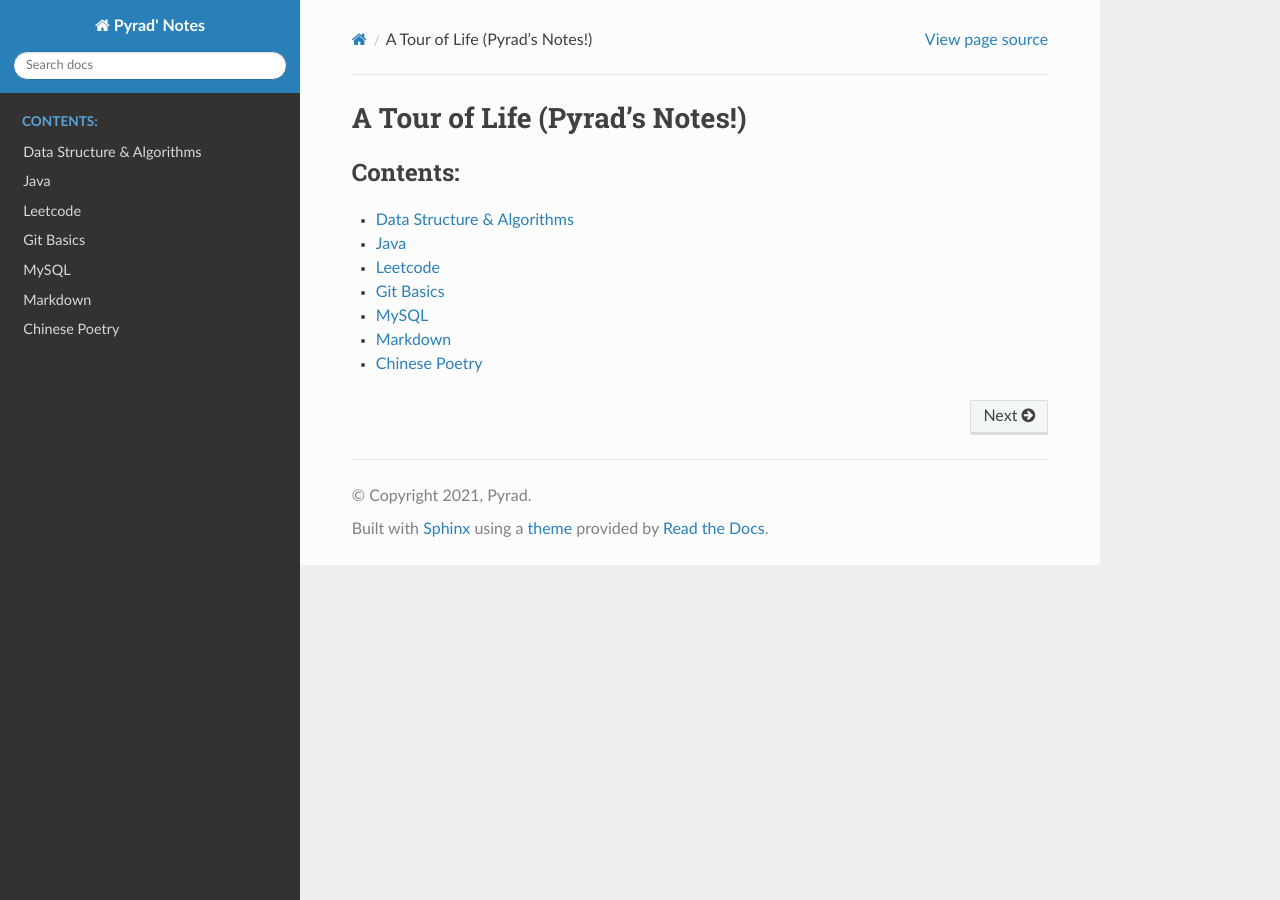
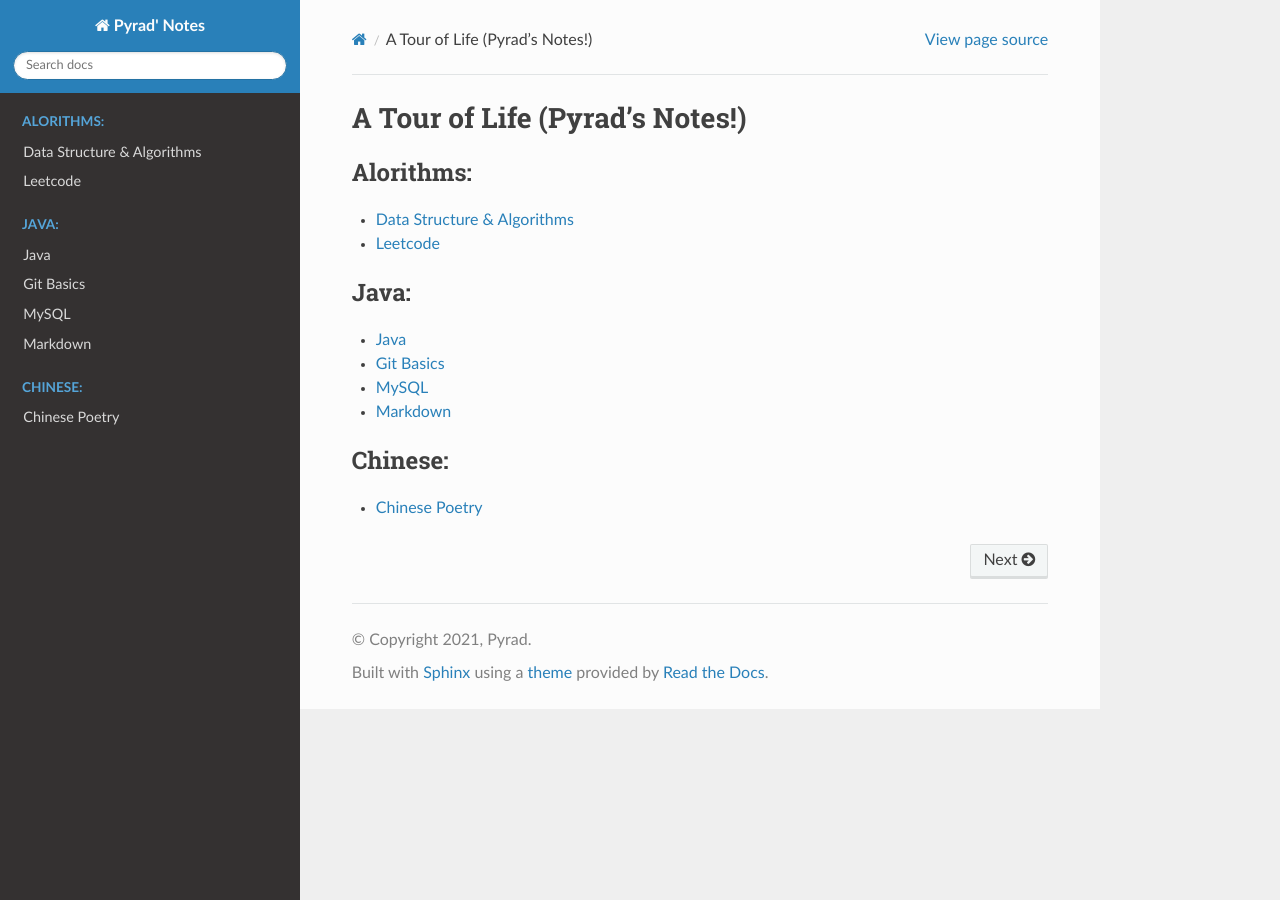
Before and after one commit to Pyrad/pyradnotes, a Sphinx documentation site: the page built from source/index.rst, in a window 1280 px wide. Built offline with Sphinx 7.4.7 and the Read the Docs theme 2.0.0, drawn with Linux system fonts in a browser that asks for light colours.

Commit message:
Make sidebar looks better (different sections)
Separate original one section in toctree (sidebar)
to 3 different sections, which are Alorithms, Java
and Chinese.

This might be changed in the future.

```diff
--- a/source/index.rst
+++ b/source/index.rst
@@ -8,12 +8,22 @@
 
 .. toctree::
    :maxdepth: 1
-   :caption: Contents:
+   :caption: Alorithms:
 
    AlgorithmsDataStructures/index
+   Leetcode/index
+
+.. toctree::
+   :maxdepth: 1
+   :caption: Java:
+
    Java/index
-   Leetcode/index
    Git/index
    MySQL/index
    Markdown/index
+
+.. toctree::
+   :maxdepth: 1
+   :caption: Chinese:
+
    ChinesePoetry/index
```
